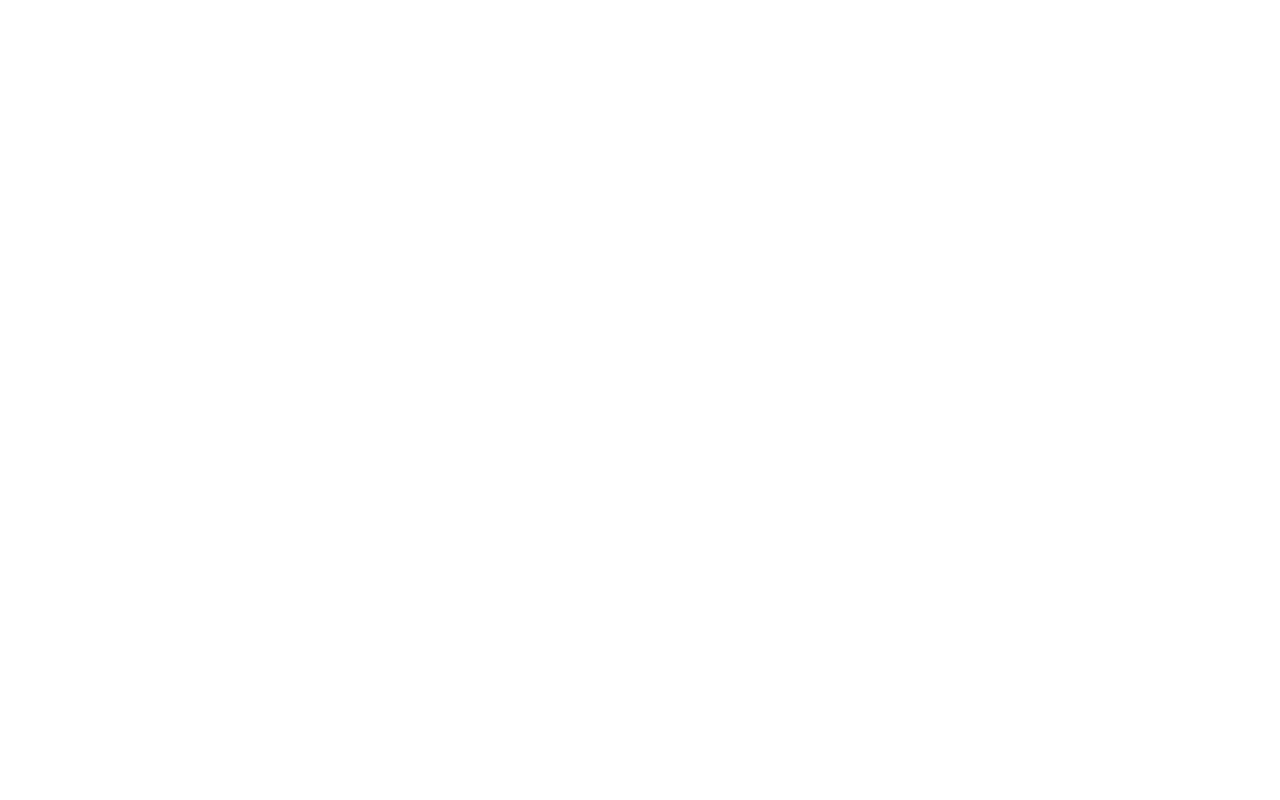
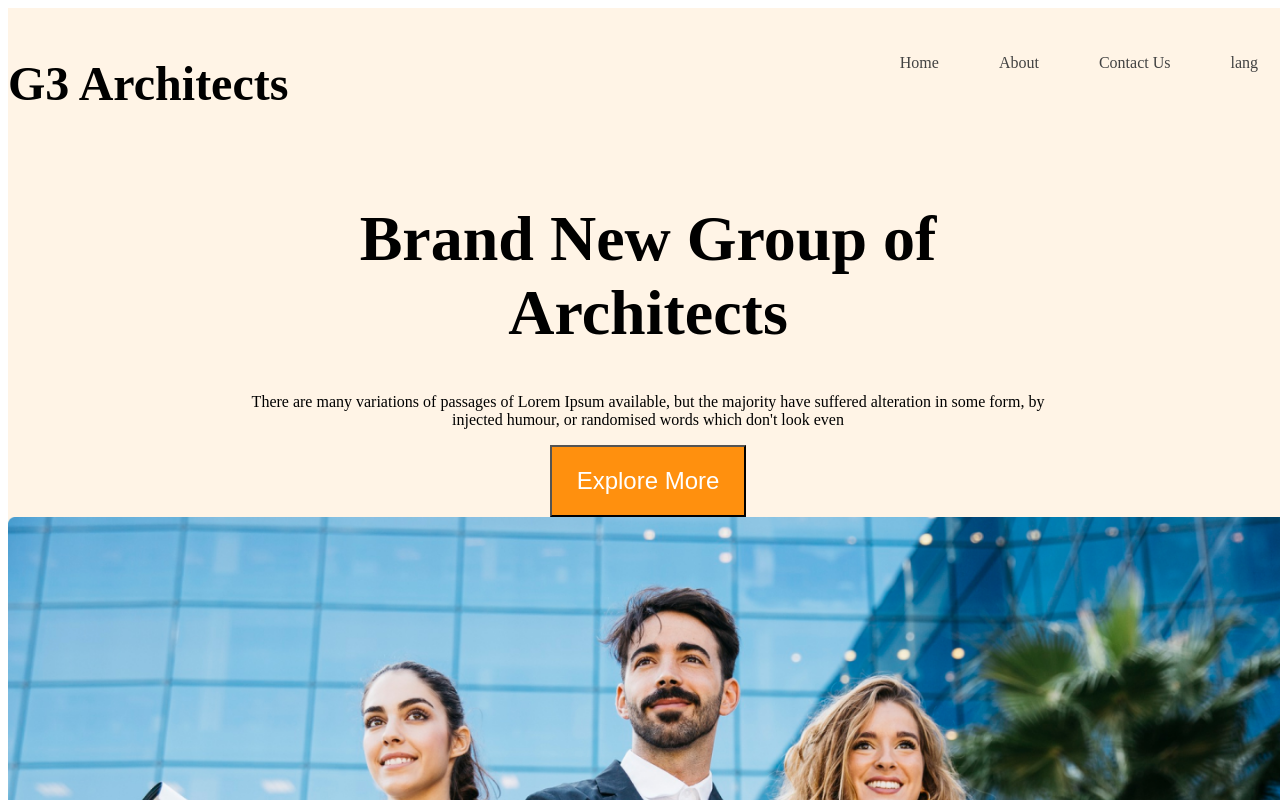
Before and after one commit to ARabuRaihan/g3-architect-website-, a plain HTML site: page index.html in a window 1280 px wide. Shown: the top 800 px of the page. Drawn offline with Linux system fonts and the light colour scheme.

Commit message:
added all fails

```diff
--- a/index.html
+++ b/index.html
@@ -4,9 +4,29 @@
   <meta charset="UTF-8">
   <meta name="viewport" content="width=device-width, initial-scale=1.0">
   <title>g3-architect-website</title>
+  <link rel="stylesheet" href="style/style.css">
 </head>
 <body class=".work-sans-font ">
-  <header>
+  <header class="bg-light">
+    <nav class="navbar display-flex">
+      <h3 class="brand">G3 Architects</h3>
+      <ul class="nav-links display-flex">
+
+        <li class="nav-item"><a href="" class="nav-link text-grey">Home</a></li>
+        <li class="nav-item"><a href="" class="nav-link text-grey">About</a></li>
+        <li class="nav-item"><a href="" class="nav-link text-grey">Contact Us </a></li>
+        <li class="nav-item"><a href="" class="nav-link text-grey"> lang</a> </li>
+      </ul>
+    </nav>
+    <div class="banner">
+   <div class="banner-container ">
+    <h1 class="banner-title">Brand New
+      Group of Architects</h1>
+    <p class="banner-description ">There are many variations of passages of Lorem Ipsum available, but the majority have suffered alteration in some form, by injected humour, or randomised words which don't look even</p>
+    <button class="primsry-btn ">Explore More</button>
+   </div>
+      <img class="banner-image" src="images/banner.png" alt="">
+    </div>
 
   </header>
   <main>
--- a/style/style.css
+++ b/style/style.css
@@ -8,3 +8,80 @@
   font-weight: 400;
   font-style: normal;
 }
+
+/* seared style */
+.display-flex{
+  display: flex;
+}
+/* color style */
+/* d1 */
+.text-grey{
+color: #424242;
+}
+/* d2 */
+.text-light-grey{
+  color: #727272;
+}
+.bg-light{
+  background-color: rgba(255, 144, 14, 0.1);
+  width: 100vw;
+}
+
+.primsry-btn{
+  background-color:#FF900E ;
+  color:white ;
+  padding: 20px 25px;
+  font-size:1.5rem;
+  font-weight: 600px;
+}
+
+
+
+/* header style */
+
+/* navbar related style */
+
+.navbar{
+  justify-content: space-between;
+}
+.nav-item{
+  list-style: none;
+  margin: 30px;
+}
+.nav-link{
+  text-decoration: none;
+  width: 500px;
+}
+.navbar,.banner{
+  max-width: 1400px;
+  margin: 0 auto 0 auto;
+}
+.brand{
+  font-size: 3rem;
+  font-weight: bold;
+}
+
+/* style .banner */
+
+.banner-container{
+  width: 50rem;
+  margin: 0 auto;
+  text-align: center;
+  }
+  .banner-image{
+    font-size: 100%;
+  }
+  .banner-title{
+    font-weight: 700px;
+    font-size: 4rem;
+  }
+  .banner-image{
+    width: 100%;
+  }
+
+  /* header responsive */
+  @media screen and (max-width: 756px) {
+    .navbar,.nav-links {
+      flex-direction: column;
+    }
+  }
```
Also changed, not shown: images/architect.png (added), images/banner.png (added), images/icons/customers.png (added), images/icons/email.png (added), images/icons/projects.png (added), images/icons/ribon.png (added), images/sponsors/amazon.png (added), images/sponsors/figma.png (added), images/sponsors/google.png (added), images/sponsors/spotify.png (added), images/sponsors/telerama.png (added), images/team1.png (added), images/team2.png (added), images/team3.png (added), 1 more files.
